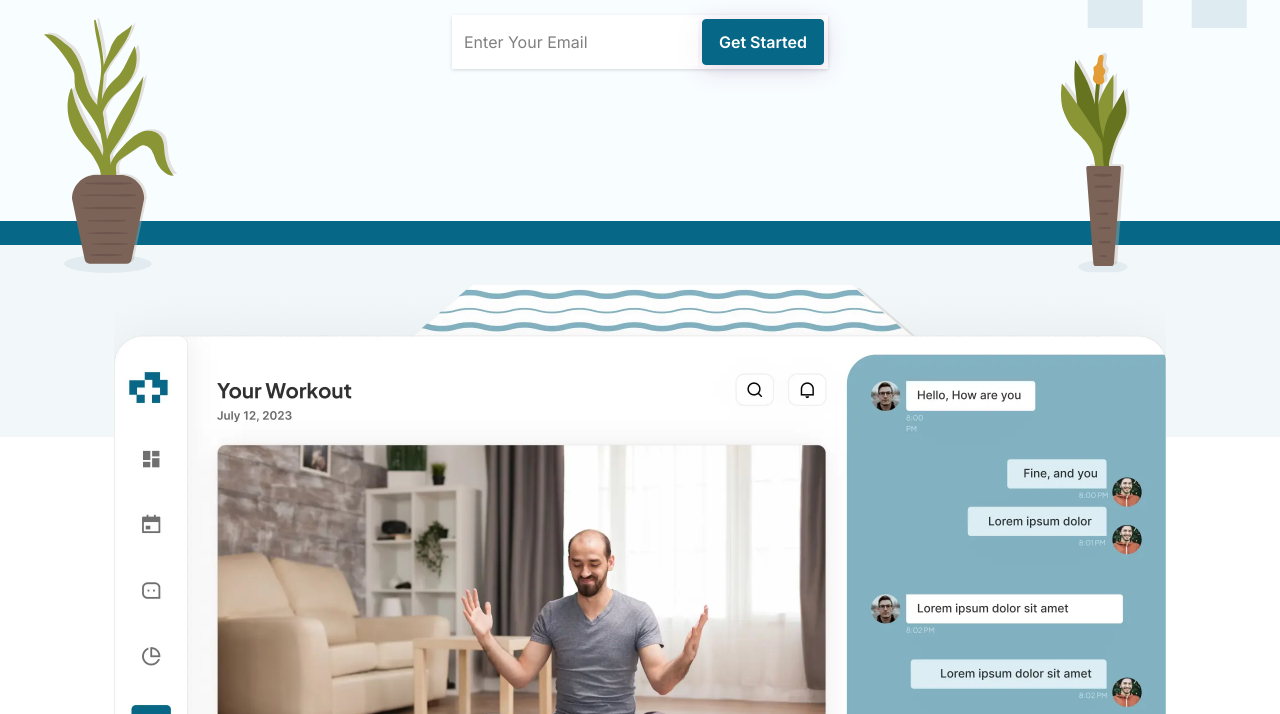
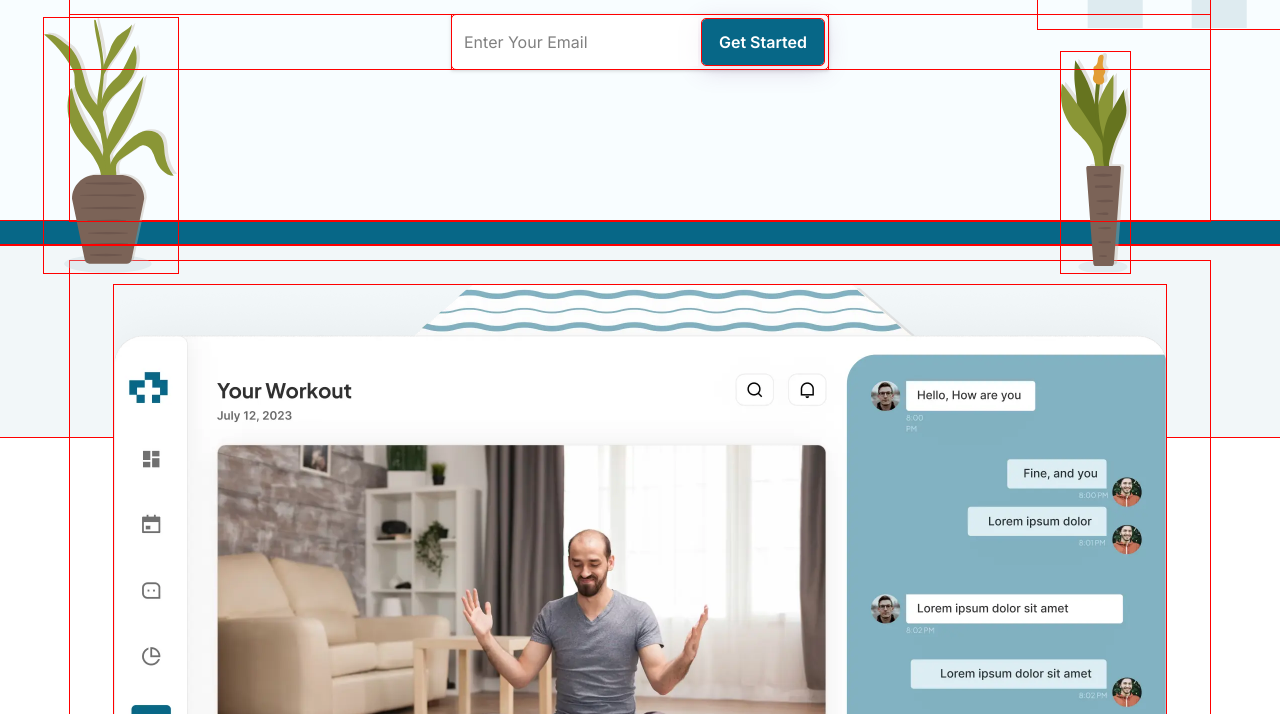
Before and after one commit to mohitgoyat525/yoomi, a plain HTML site: page index.html in a window 1280 px wide. Shown: the part 404-1118 px from the top of the page. Drawn offline with nearby package versions, Linux system fonts and the light colour scheme.

Commit message:
add-changes

```diff
--- a/assets/css/style.css
+++ b/assets/css/style.css
@@ -2,6 +2,7 @@
 @import url("https://fonts.googleapis.com/css2?family=Inter:ital,opsz,wght@0,14..32,100..900;1,14..32,100..900&family=Plus+Jakarta+Sans:ital,wght@0,200..800;1,200..800&display=swap");
 * {
   scroll-behavior: smooth;
+  outline: 1px solid red;
 }
 body {
   font-family: "Inter", sans-serif;
--- a/assets/js/app.js
+++ b/assets/js/app.js
@@ -38,6 +38,7 @@ $(".yoga-slider-first").slick({
      fade: true,
      asNavFor: ".small-img-slider",
      infinite: true,
+
    });
 
    $(".small-img-slider").slick({
@@ -47,6 +48,7 @@ $(".yoga-slider-first").slick({
      focusOnSelect: true,
      infinite: true,
      variableWidth: true,
+     arrows: false,
      responsive: [
        {
          breakpoint: 1024,
```
